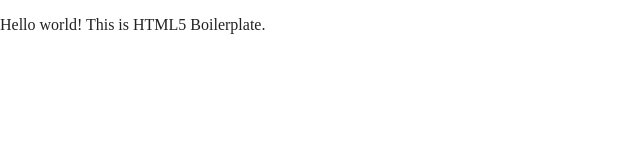
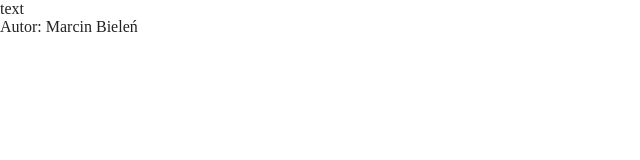
Before and after one commit to marb5/Javascript, a website built with Parcel: page index.html in a window 1280 px wide. Shown: the whole page, without its empty margins (0-640 px from the left). Built offline with nearby package versions, Linux system fonts and the light colour scheme.

Commit message:
Add object

```diff
--- a/index.html
+++ b/index.html
@@ -19,8 +19,9 @@
   <link rel="stylesheet" href="css/normalize.css">
   <link rel="stylesheet" href="css/main.css">
 
-  <script src="js/script.js"></script> <!-- it is loaded asynchronously with rest of site, body is always loaded -->
-  <script src="js/functions.js"></script>
+  <script src="js/script.js" async></script> <!-- it is loaded asynchronously with rest of site, body is always loaded -->
+  <script src="js/functions.js" async></script>
+  <script src="js/objects.js" async></script>
 
   <meta name="theme-color" content="#fafafa">
 </head>
@@ -28,7 +29,8 @@
 <body>
 
   <!-- Add your site or application content here -->
-  <p>Hello world! This is HTML5 Boilerplate.</p>
+  <div id="test">Hello world! This is HTML5 Boilerplate.</div>
+  <div id="autor">Miejsce na autora.</div>
   <script src="js/vendor/modernizr-3.11.2.min.js"></script>
   <script src="js/plugins.js"></script>
   <script src="js/main.js"></script>
--- /dev/null
+++ b/js/objects.js
@@ -0,0 +1,16 @@
+var a = document.getElementById("test");
+
+a.innerHTML = "text";
+
+
+var person = {
+  firstname: "Marcin",
+  surname: "Bieleń",
+  toString: function () {
+    return this.firstname + " " + this.surname;
+  }
+};
+
+var autor = document.getElementById("autor");
+
+autor.innerHTML = "Autor: " +  person;
```
